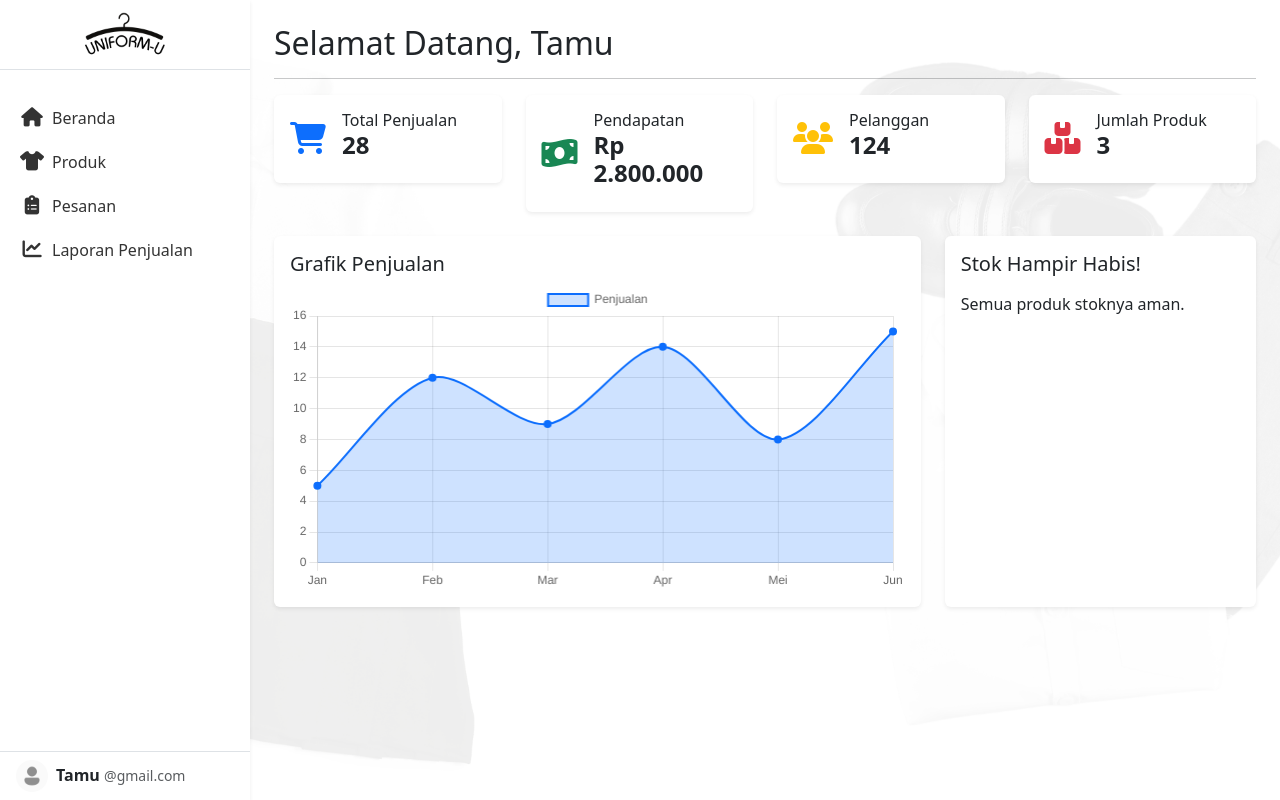
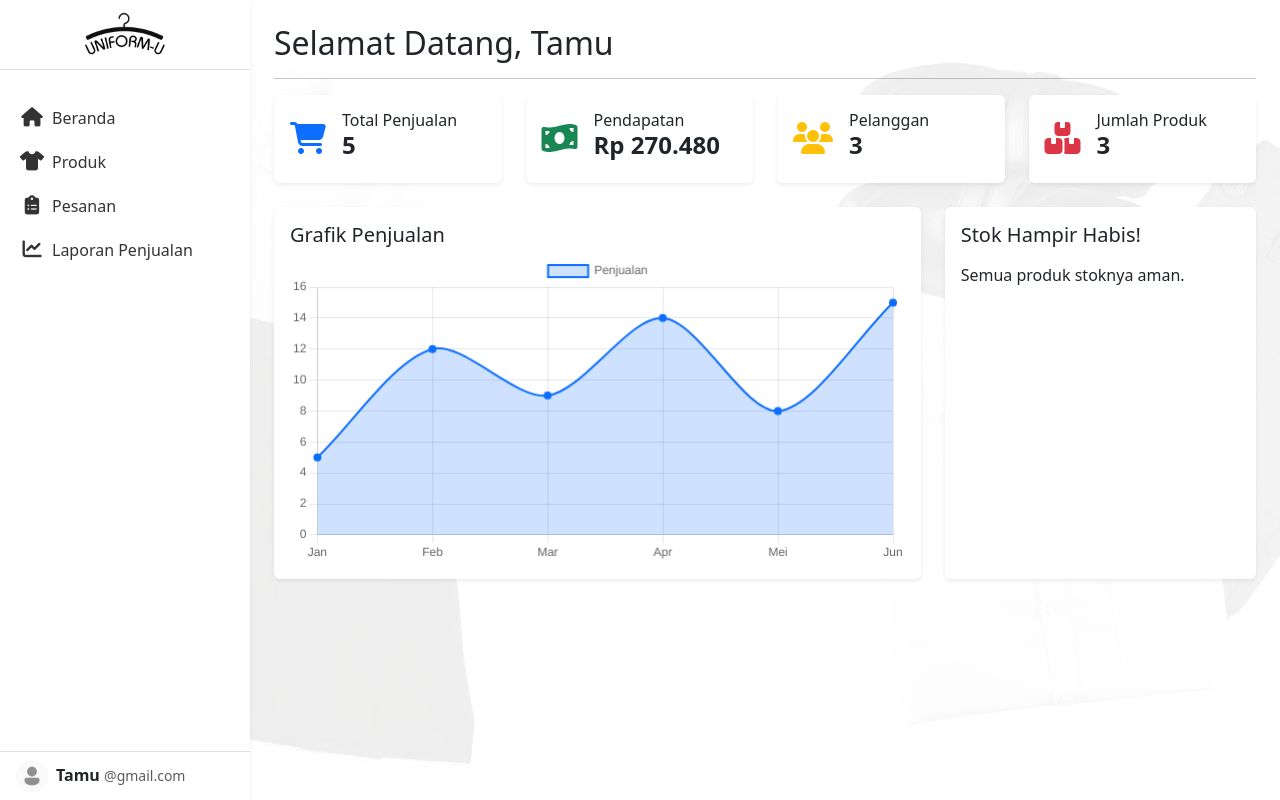
Before and after one commit to saliescollege/PBW-4C-SI-KELOMPOK-1, a PHP site: page /dashboard.php in a window 1280 px wide. Run offline with PHP 8.4, Linux system fonts and the light colour scheme; data comes from the database, SQL or seed files in the repository.

Commit message:
update dashboard

```diff
--- a/sistem-uniform-u/laman-dashboard/dashboard.php
+++ b/sistem-uniform-u/laman-dashboard/dashboard.php
@@ -32,6 +32,16 @@ $sql_jumlah_produk = "SELECT COUNT(*) as total_produk FROM produk";
 $stmt_jumlah_produk = $conn->query($sql_jumlah_produk);
 $row_jumlah_produk = $stmt_jumlah_produk->fetch(PDO::FETCH_ASSOC);
 $total_produk = $row_jumlah_produk['total_produk'];
+
+$sql_total_penjualan = "SELECT COUNT(*) AS total_penjualan FROM pesanan";
+$total_penjualan = $conn->query($sql_total_penjualan)->fetch(PDO::FETCH_ASSOC)['total_penjualan'];
+
+$sql_total_pendapatan = "SELECT SUM(total_harga) AS total_pendapatan FROM pesanan";
+$total_pendapatan = $conn->query($sql_total_pendapatan)->fetch(PDO::FETCH_ASSOC)['total_pendapatan'];
+
+$sql_total_pelanggan = "SELECT COUNT(DISTINCT id_pelanggan) AS total_pelanggan FROM pesanan";
+$total_pelanggan = $conn->query($sql_total_pelanggan)->fetch(PDO::FETCH_ASSOC)['total_pelanggan'];
+
 ?>
 
 <!DOCTYPE html>
@@ -64,7 +74,7 @@ $total_produk = $row_jumlah_produk['total_produk'];
           </div>
           <div>
             <h6 class="mb-0">Total Penjualan</h6>
-            <h4 class="fw-bold">28</h4>
+            <h4 class="fw-bold"><?= $total_penjualan ?></h4>
           </div>
         </div>
       </div>
@@ -79,7 +89,7 @@ $total_produk = $row_jumlah_produk['total_produk'];
           </div>
           <div>
             <h6 class="mb-0">Pendapatan</h6>
-            <h4 class="fw-bold">Rp 2.800.000</h4>
+            <h4 class="fw-bold">Rp <?= number_format($total_pendapatan, 0, ',', '.') ?></h4>
           </div>
         </div>
       </div>
@@ -94,7 +104,7 @@ $total_produk = $row_jumlah_produk['total_produk'];
           </div>
           <div>
             <h6 class="mb-0">Pelanggan</h6>
-            <h4 class="fw-bold">124</h4>
+            <h4 class="fw-bold"><?= $total_pelanggan ?></h4>
           </div>
         </div>
       </div>
```
Also changed, not shown: sistem-uniform-u/laman-user/user-profile.php (+0 -10 lines).
